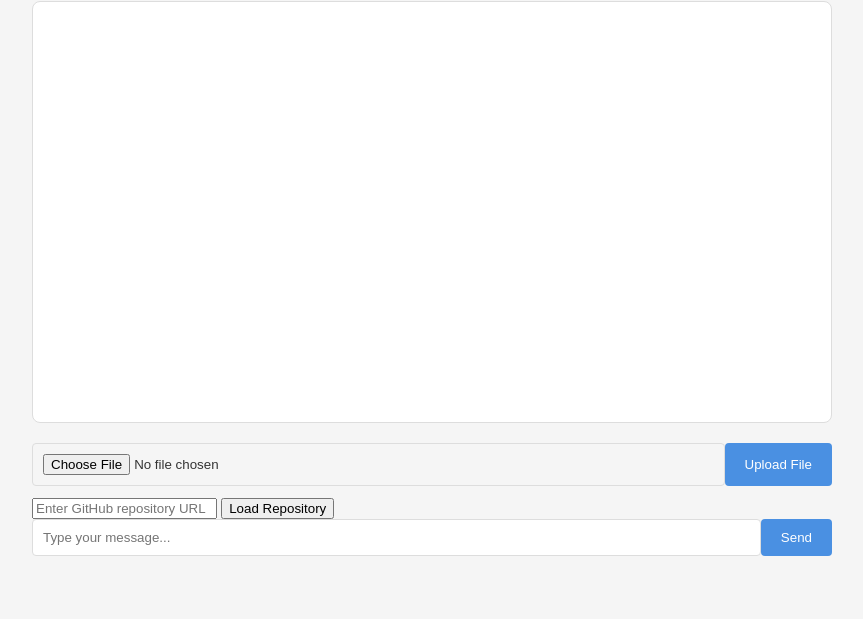
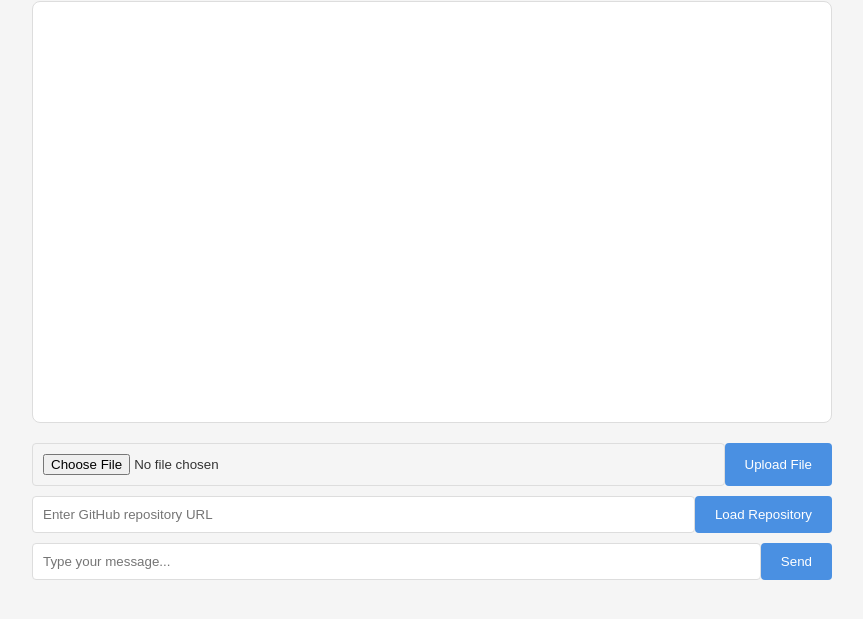
Before and after one commit to ahmohil/ask_texagon, a website: page public/index.html in a window 1280 px wide. Shown: the part 105-724 px from the top of the page, without its empty margins (208-1071 px from the left). Drawn offline with nearby package versions, Linux system fonts and the light colour scheme.

Commit message:
[style] Fixed the styling
added marked.parse()
and fixed the github url input field

```diff
--- a/public/index.html
+++ b/public/index.html
@@ -60,6 +60,18 @@
             margin-bottom: 10px;
         }
 
+        #repo-input-container{
+            display: flex;
+            margin-bottom: 10px;
+        }
+
+        #repo-input{
+            flex-grow: 1;
+    padding: 10px;
+    border: 1px solid var(--border-color);
+    border-radius: 4px;
+        }
+
         #file-upload, #message-input {
             flex-grow: 1;
             padding: 10px;
@@ -67,7 +79,7 @@
             border-radius: 4px;
         }
 
-        #send-btn, #upload-btn {
+        #send-btn, #upload-btn, #repo-submit-btn {
             padding: 10px 20px;
             background-color: var(--primary-color);
             color: white;
@@ -118,6 +130,7 @@
             }
         }
     </style>
+    <script src="https://cdn.jsdelivr.net/npm/marked/marked.min.js"></script>
 </head>
 <body>
     <h1>Ask Texagon</h1>
@@ -149,7 +162,8 @@
         function addMessage(message, isUser = false) {
             const messageElement = document.createElement('div');
             messageElement.className = `message ${isUser ? 'user-message' : 'bot-message'}`;
-            messageElement.textContent = message;
+            // messageElement.textContent = message;
+            messageElement.innerHTML = marked.parse(message);
             chatContainer.appendChild(messageElement);
             chatContainer.scrollTop = chatContainer.scrollHeight;
         }
```
